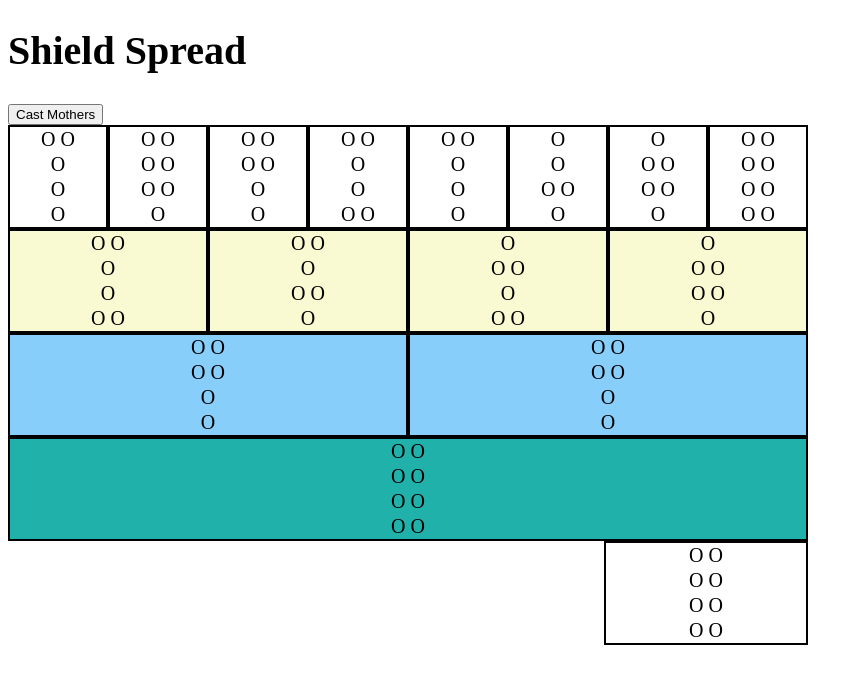
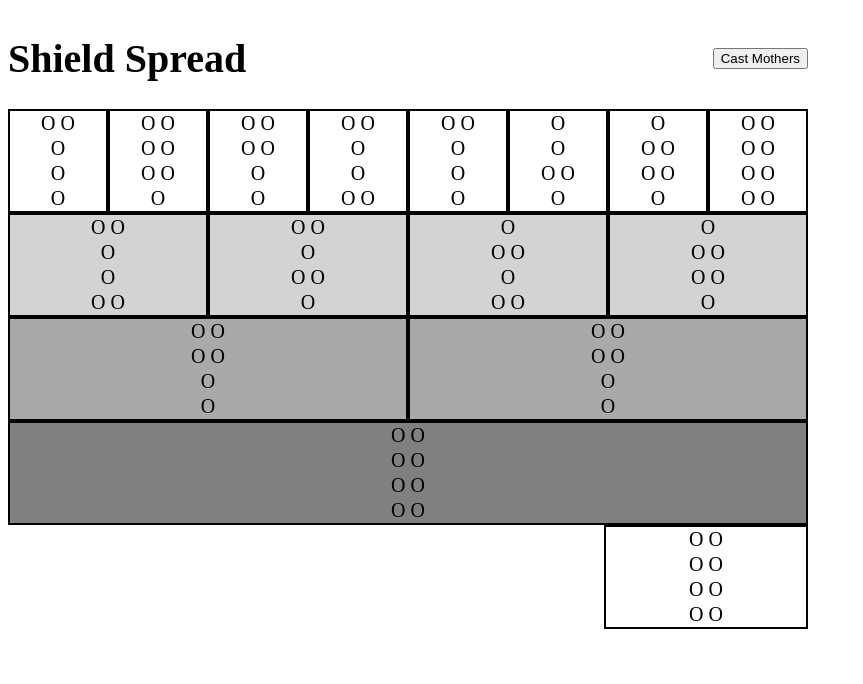
Before and after one commit to jeffestella/geomancy-chart-gen, a plain HTML site: page index.html in a window 1280 px wide. Both pictures are taken after a click on the button "Cast Mothers". Shown: the whole page, without its empty margins (0-863 px from the left). Drawn offline with Linux system fonts and the light colour scheme.

Commit message:
spread.js: stylistic edits. style.css: change colors

```diff
--- a/index.html
+++ b/index.html
@@ -6,8 +6,10 @@
 
     </head>
     <body>
+        <header id="chart-header">
             <h1>Shield Spread</h1>
             <button id="cast">Cast Mothers</button>
+        </header>
         <section id="chart-whole">
             <section class="chart-row" id="top-row">
                 <section class="figure" id="f8">
--- a/spread.js
+++ b/spread.js
@@ -60,8 +60,8 @@ class Figure {
         return this.html.querySelector(`.row${rowNum}`);
     }
     mixRows(figA, figB) {
-        let figARows = figA.rowList;
-        let figBRows = figB.rowList;
+        const figARows = figA.rowList;
+        const figBRows = figB.rowList;
         for (let i of range(1,4)) {
             let row = this[`row${i}`];
             row.mixState(figARows[i - 1], figBRows[i - 1]);
@@ -77,11 +77,11 @@ class ShieldChart {
         this.nieceList = [];
         this.witnessList = [];
         for (let i of range(1, 16)) {
-            let figName = `f${i}`;
-            let isMother = i<5 ? true : false;
-            let isDaughter = [5,6,7,8].includes(i);
-            let isNiece = [9,10,11,12].includes(i);
-            let isWitness = [13,14].includes(i);
+            const figName = `f${i}`;
+            const isMother = i<5 ? true : false;
+            const isDaughter = [5,6,7,8].includes(i);
+            const isNiece = [9,10,11,12].includes(i);
+            const isWitness = [13,14].includes(i);
             this[figName] = new Figure(figName);
             if (isMother) {
                 this.motherList.push(this[figName]);
@@ -109,7 +109,7 @@ class ShieldChart {
         this.fillChart();
     }
     activateCastBtn() {
-        let btn = document.querySelector('#cast');
+        const btn = document.querySelector('#cast');
         btn.addEventListener('click', () => {
             this.castMothers();
         })
@@ -127,8 +127,8 @@ class ShieldChart {
     }
     constructDaughters() {
         for (let daughterNum of range(5,8)) {
-            let daughter = this[`f${daughterNum}`];
-            let mothersRow = daughterNum - 4;
+            const daughter = this[`f${daughterNum}`];
+            const mothersRow = daughterNum - 4;
             for (let rowNum of range(1, 4)) {
                 daughter[`row${rowNum}`].matchState(this[`f${rowNum}`][`row${mothersRow}`]);
                 daughter[`row${rowNum}`].updateDots();
--- a/style.css
+++ b/style.css
@@ -1,18 +1,18 @@
 @media only screen and (min-width: 769px) {
-    #chart-whole {
+    #chart-whole, #chart-header {
         width:70vw;
         max-width: 800px;
     }
 }
 
 @media only screen and (min-width:321px) and (max-width: 768px) {
-    #chart-whole {
+    #chart-whole, #chart-header {
         width: 90vw;
     }
 }
 
 @media only screen and (max-width: 320px) {
-    #chart-whole {
+    #chart-whole, #chart-header {
         width: 100vw;
     }
 }
@@ -40,38 +40,33 @@ body {
 .chart-row {
     display: flex;
     flex-direction: row;
-    width: 1vw
     height: 100%;
     justify-content: space-around;
 }
 
 #sentence-row {
     display:flex;
-    flex-direction: row;
+    flex-direction: row-reverse;
+    justify-content: right;
     width: 100%;
-    height: 100%;
-    justify-content: right;
 }
 
 #top-row .figure {
     width: 12.5%;
-
 }
 
 #niece-row .figure {
-    background-color: lightgoldenrodyellow;
+    background-color: lightgrey;
     width: 25%;
-
 }
 
 #witness-row .figure {
-    background-color: lightskyblue;
+    background-color: darkgrey;
     width: 50%;
-
 }
 
 #judge-row .figure {
-    background-color: lightseagreen;
+    background-color: grey;
     width: 100%;
 
 }
@@ -80,16 +75,16 @@ body {
     width: 25%;
 }
 
-#cast {
+#chart-header {
+    display: flex;
+    justify-content: space-between;
 
+
+    /* border: 2px solid red; */
 }
 
-.fig-row {
-    width: 70%;
-
+#cast {
+    height: 50%;
+    align-self: center;
+    /* justify-self: flex-end; */
 }
-
-/* .active {
-    width: 20%;
-    background-color: white;
-} */
```
Lines whose indentation alone changed are shown as unchanged.
